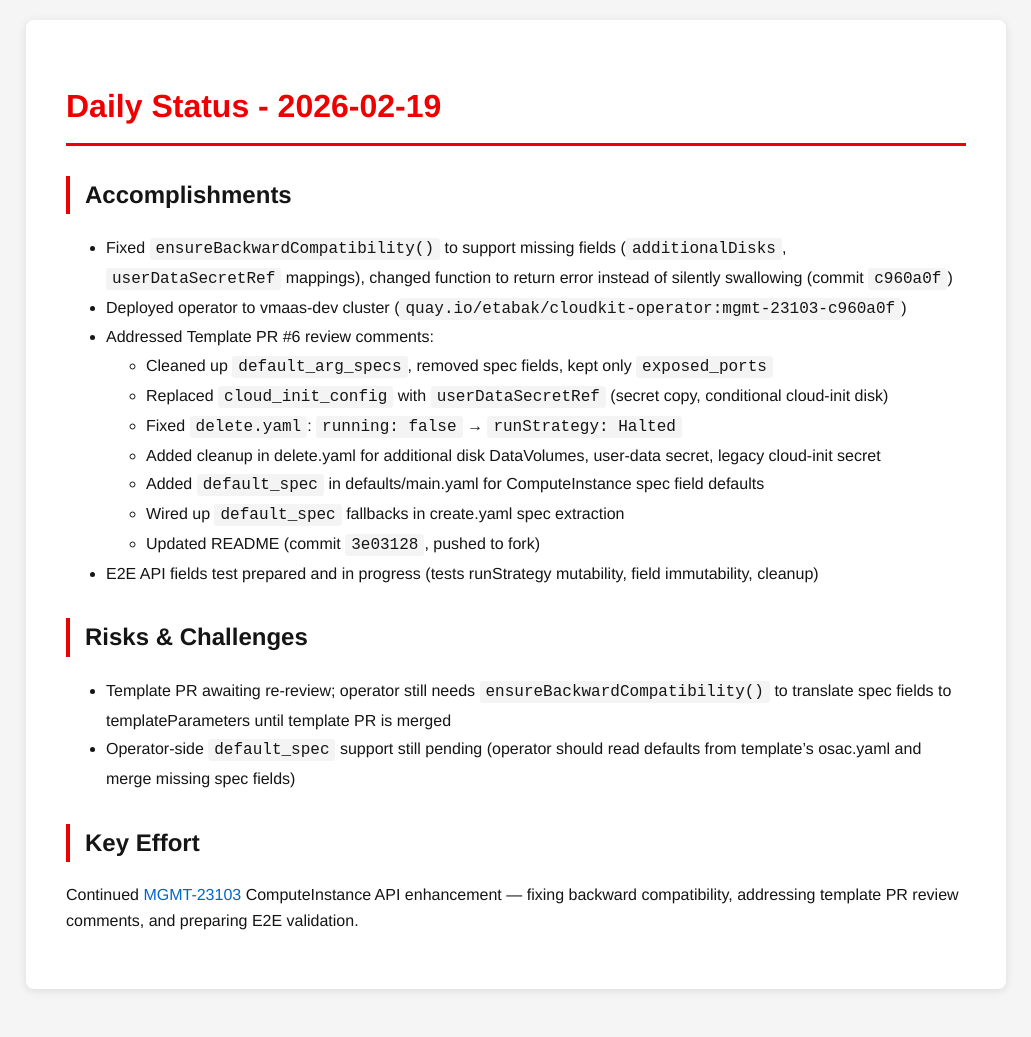
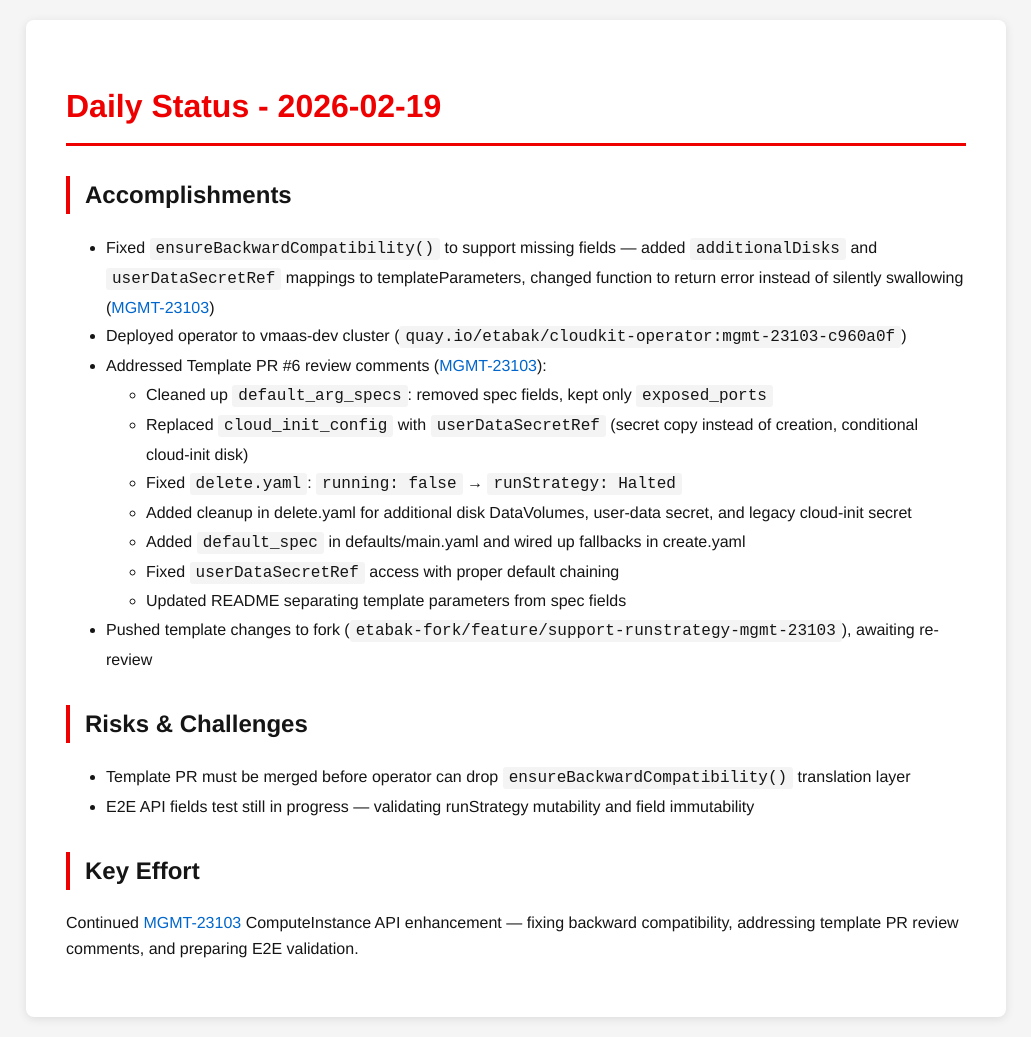
Before and after one commit to tzvatot/daily-status, a Jekyll site: the page built from 2026-02-19.md, in a window 1280 px wide. Shown: the whole page, without its empty margins (124-1155 px from the left). Built offline with Jekyll 4.4.1, drawn with Linux system fonts in a browser that asks for light colours; before the commit the page ends 1009 px from its top, so only the background shows below that.

Commit message:
Daily status update - 2026-02-19

```diff
--- a/2026-02-19.md
+++ b/2026-02-19.md
@@ -7,21 +7,21 @@ date: 2026-02-19
 # Daily Status - 2026-02-19
 
 ## Accomplishments
-- Fixed `ensureBackwardCompatibility()` to support missing fields (`additionalDisks`, `userDataSecretRef` mappings), changed function to return error instead of silently swallowing (commit `c960a0f`)
+- Fixed `ensureBackwardCompatibility()` to support missing fields — added `additionalDisks` and `userDataSecretRef` mappings to templateParameters, changed function to return error instead of silently swallowing ([MGMT-23103](https://issues.redhat.com/browse/MGMT-23103))
 - Deployed operator to vmaas-dev cluster (`quay.io/etabak/cloudkit-operator:mgmt-23103-c960a0f`)
-- Addressed Template PR #6 review comments:
-  - Cleaned up `default_arg_specs`, removed spec fields, kept only `exposed_ports`
-  - Replaced `cloud_init_config` with `userDataSecretRef` (secret copy, conditional cloud-init disk)
+- Addressed Template PR #6 review comments ([MGMT-23103](https://issues.redhat.com/browse/MGMT-23103)):
+  - Cleaned up `default_arg_specs`: removed spec fields, kept only `exposed_ports`
+  - Replaced `cloud_init_config` with `userDataSecretRef` (secret copy instead of creation, conditional cloud-init disk)
   - Fixed `delete.yaml`: `running: false` → `runStrategy: Halted`
-  - Added cleanup in delete.yaml for additional disk DataVolumes, user-data secret, legacy cloud-init secret
-  - Added `default_spec` in defaults/main.yaml for ComputeInstance spec field defaults
-  - Wired up `default_spec` fallbacks in create.yaml spec extraction
-  - Updated README (commit `3e03128`, pushed to fork)
-- E2E API fields test prepared and in progress (tests runStrategy mutability, field immutability, cleanup)
+  - Added cleanup in delete.yaml for additional disk DataVolumes, user-data secret, and legacy cloud-init secret
+  - Added `default_spec` in defaults/main.yaml and wired up fallbacks in create.yaml
+  - Fixed `userDataSecretRef` access with proper default chaining
+  - Updated README separating template parameters from spec fields
+- Pushed template changes to fork (`etabak-fork/feature/support-runstrategy-mgmt-23103`), awaiting re-review
 
 ## Risks & Challenges
-- Template PR awaiting re-review; operator still needs `ensureBackwardCompatibility()` to translate spec fields to templateParameters until template PR is merged
-- Operator-side `default_spec` support still pending (operator should read defaults from template's osac.yaml and merge missing spec fields)
+- Template PR must be merged before operator can drop `ensureBackwardCompatibility()` translation layer
+- E2E API fields test still in progress — validating runStrategy mutability and field immutability
 
 ## Key Effort
 Continued [MGMT-23103](https://issues.redhat.com/browse/MGMT-23103) ComputeInstance API enhancement — fixing backward compatibility, addressing template PR review comments, and preparing E2E validation.
```
